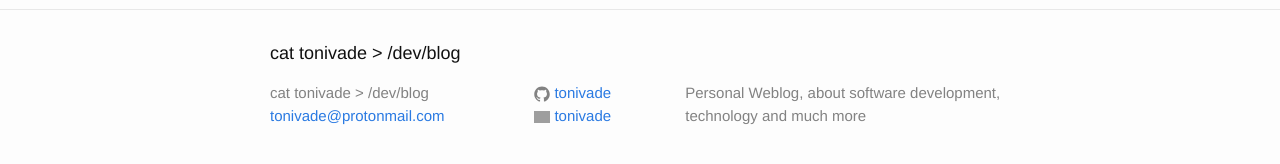
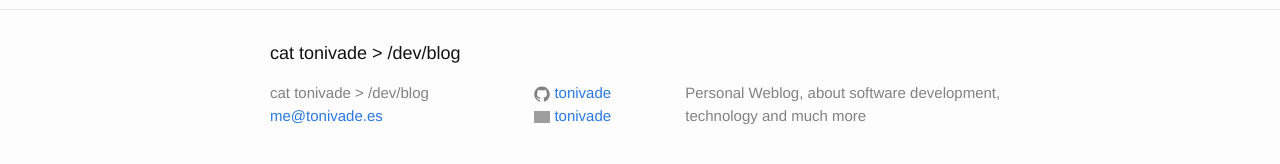
Before and after one commit to tonivade/tonivade.github.io, a Jekyll site: the page built from index.html, in a window 1280 px wide. Shown: the part 467-631 px from the top of the page. Built offline with Jekyll 4.4.1, drawn with Linux system fonts in a browser that asks for light colours; grey boxes are pictures that could not be loaded.

Commit message:
fix url and email

```diff
--- a/_config.yml
+++ b/_config.yml
@@ -1,10 +1,10 @@
 # Site settings
 title: cat tonivade > /dev/blog
-email: tonivade@protonmail.com
+email: me@tonivade.es
 description: > # this means to ignore newlines until "baseurl:"
   Personal Weblog, about software development, technology and much more
 baseurl: "" # the subpath of your site, e.g. /blog/
-url: "http://tonivade.github.io" # the base hostname & protocol for your site
+url: "http://blog.tonivade.es" # the base hostname & protocol for your site
 github_username:  tonivade
 mastodon_username: tonivade
 
```
